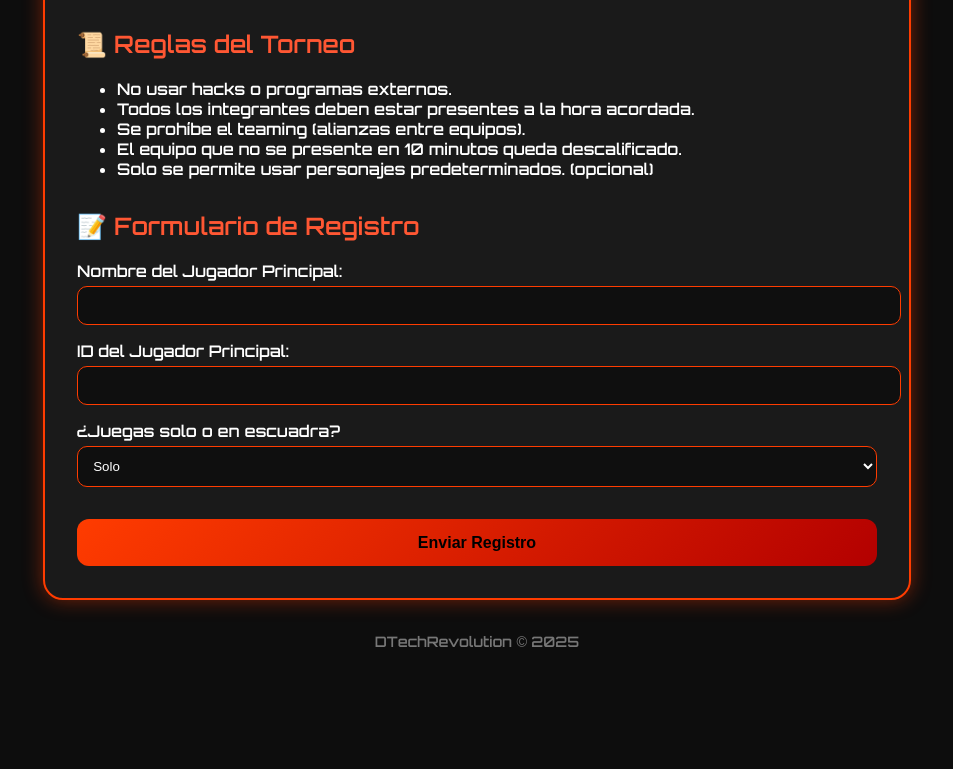
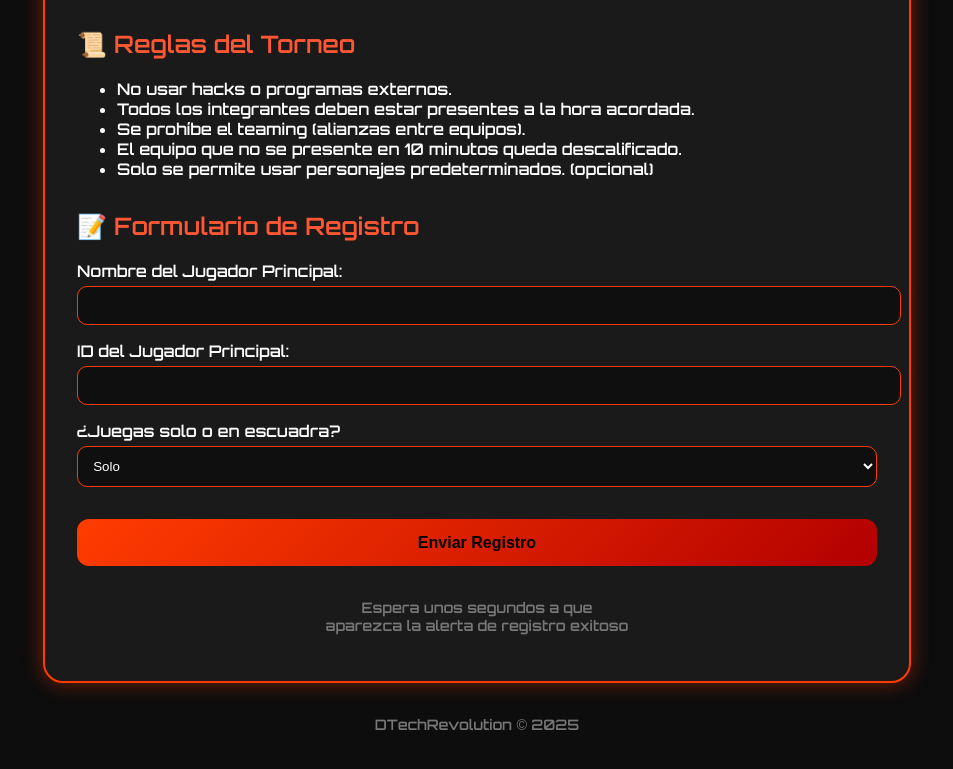
Before and after one commit to D3STR07/TorneoTecnm2025, a plain HTML site: page Form_FreeFire.html in a window 1280 px wide. Shown: the part 534-1303 px from the top of the page, without its empty margins (163-1116 px from the left). Before the commit the page ends 1224 px from the top, so only its background shows below. Drawn offline with Linux system fonts and the light colour scheme.

Commit message:
Update Form_FreeFire.html

```diff
--- a/Form_FreeFire.html
+++ b/Form_FreeFire.html
@@ -164,6 +164,7 @@
             </div>
 
             <button class="submit-btn" type="submit">Enviar Registro</button>
+            <div class="disclaimer"><p>Espera unos segundos a que <br>aparezca la alerta de registro exitoso<p></div>
         </form>
     </div>
         <div class="disclaimer">DTechRevolution © 2025</div>
```
